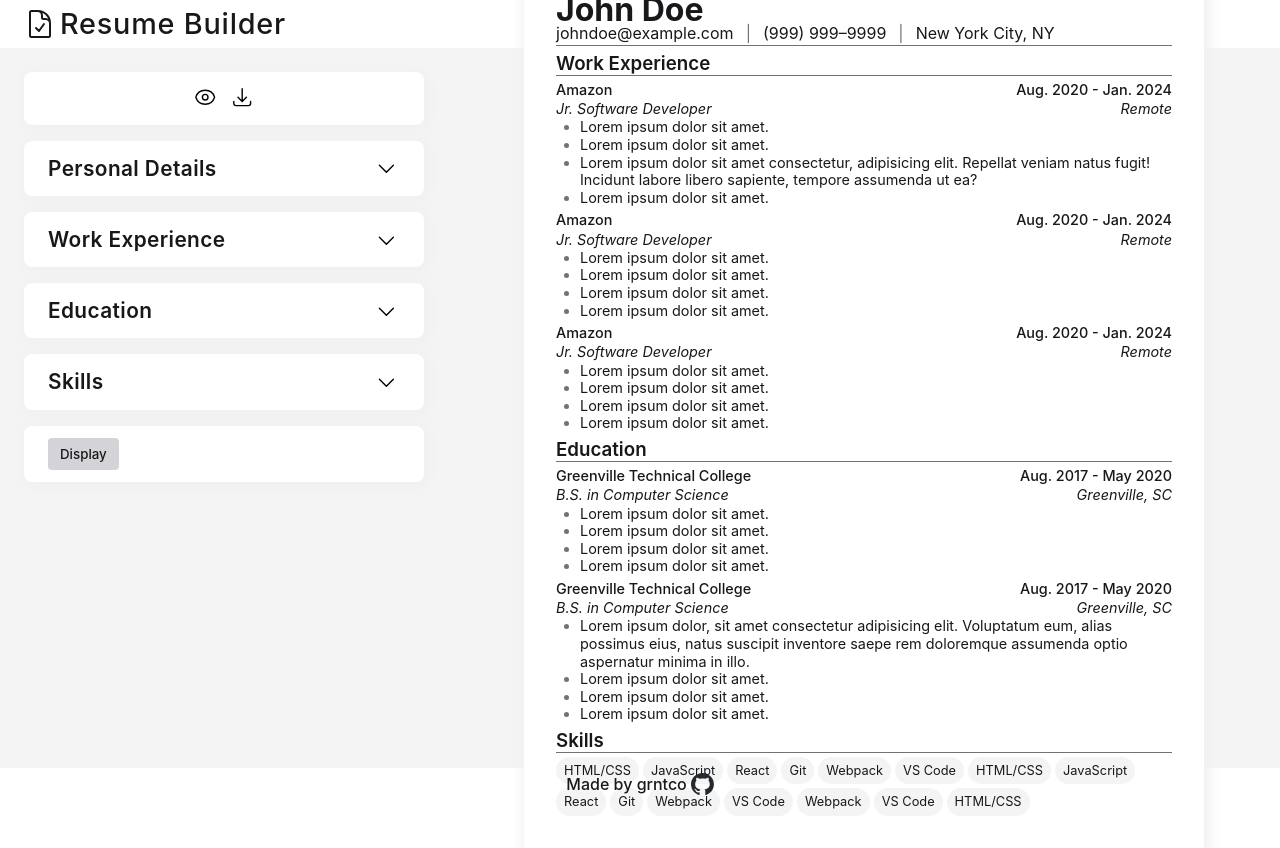
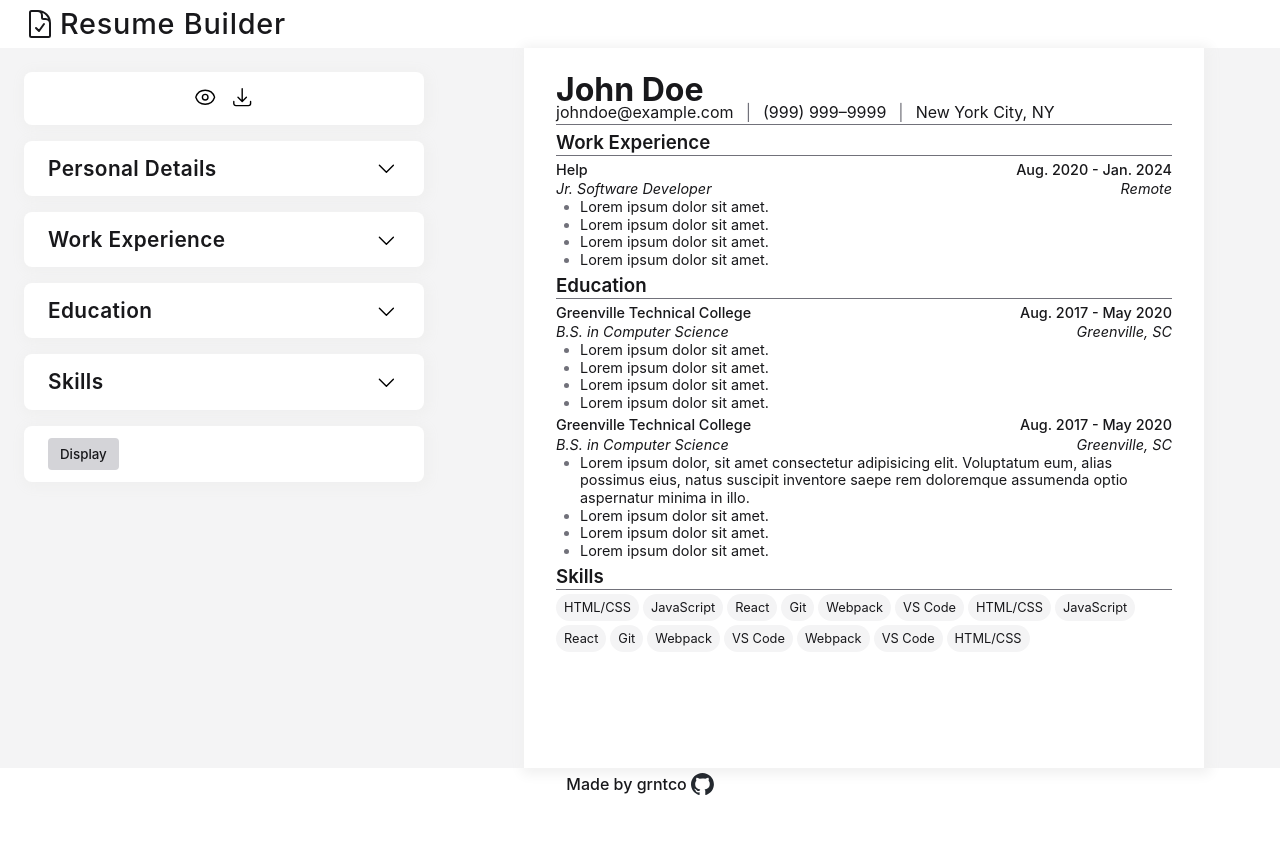
Before and after one commit to grntco/resume-builder, a React (Vite) app: page / in a window 1280 px wide. After the commit the page ends 800 px from the top, so only its background shows below. Built offline with nearby package versions, Linux system fonts and the light colour scheme.

Commit message:
resume shows work experience data

```diff
--- a/src/components/Resume.jsx
+++ b/src/components/Resume.jsx
@@ -13,7 +13,7 @@ export function Resume({ data }) {
             </div>
             <div className="resume__section">
                 <h3 className="resume__section-title">Work Experience</h3>
-                <div className="resume__experience-container">
+                {/* <div className="resume__experience-container">
                     <div className="resume__details-container">
                         <h4>Amazon</h4>
                         <p>Aug. 2020 - Jan. 2024</p>
@@ -28,8 +28,30 @@ export function Resume({ data }) {
                         <li>Lorem ipsum dolor sit amet consectetur, adipisicing elit. Repellat veniam natus fugit! Incidunt labore libero sapiente, tempore assumenda ut ea?</li>
                         <li>Lorem ipsum dolor sit amet.</li>
                     </ul>
-                </div>
-                <div className="resume__experience-container">
+                </div> */}
+                {
+                    data.filter(form => form.title === 'Work Experience')
+                    [0].fieldsets.map((fieldset, fieldsetIndex) => (
+                            <div key={fieldsetIndex} className="resume__experience-container">
+                                <div className="resume__details-container">
+                                    <h4>Help</h4>
+                                    <p>Aug. 2020 - Jan. 2024</p>
+                                </div>
+                                <div className="resume__details-container">
+                                    <p>Jr. Software Developer</p>
+                                    <p>Remote</p>
+                                </div>
+                                <ul className="resume__responsibilities-container">
+                                    <li>Lorem ipsum dolor sit amet.</li>
+                                    <li>Lorem ipsum dolor sit amet.</li>
+                                    <li>Lorem ipsum dolor sit amet.</li>
+                                    <li>Lorem ipsum dolor sit amet.</li>
+                                </ul>
+                            </div>
+                        )
+                    )
+                }
+                {/* <div className="resume__experience-container">
                     <div className="resume__details-container">
                         <h4>Amazon</h4>
                         <p>Aug. 2020 - Jan. 2024</p>
@@ -44,23 +66,7 @@ export function Resume({ data }) {
                         <li>Lorem ipsum dolor sit amet.</li>
                         <li>Lorem ipsum dolor sit amet.</li>
                     </ul>
-                </div>
-                <div className="resume__experience-container">
-                    <div className="resume__details-container">
-                        <h4>Amazon</h4>
-                        <p>Aug. 2020 - Jan. 2024</p>
-                    </div>
-                    <div className="resume__details-container">
-                        <p>Jr. Software Developer</p>
-                        <p>Remote</p>
-                    </div>
-                    <ul className="resume__responsibilities-container">
-                        <li>Lorem ipsum dolor sit amet.</li>
-                        <li>Lorem ipsum dolor sit amet.</li>
-                        <li>Lorem ipsum dolor sit amet.</li>
-                        <li>Lorem ipsum dolor sit amet.</li>
-                    </ul>
-                </div>
+                </div> */}
             </div>
             <div className="resume__section">
                 <h3 className="resume__section-title">Education</h3>
--- a/src/components/cards/Form.jsx
+++ b/src/components/cards/Form.jsx
@@ -53,17 +53,18 @@ export function Form({ data, formIndex, handleInputChange }) {
         </form>
     )
 
+
     function handleToggle(e) {
         e.preventDefault();
         setIsCollapsed(!isCollapsed);
     }
 
+    // I think I need to move these up to main content component since they update the data state
     function handleAddFieldset(e) {
         e.preventDefault();
         if (fieldsetList.length < data[formIndex].fieldsetLimit) {
             setFieldsetList([...fieldsetList, ...data[formIndex].fieldsets])
         }
-        console.log(fieldsetList);
     }
 
     function handleDeleteFieldset(e) {
```
